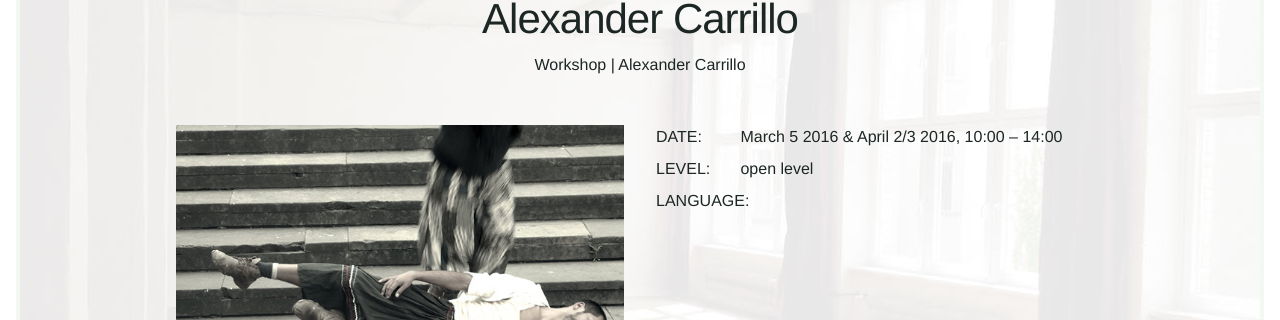
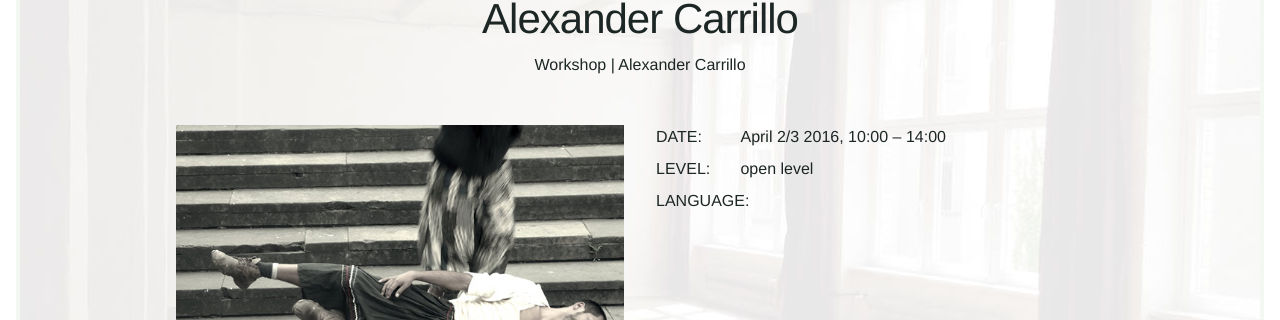
Before and after one commit to Kriesse/urbanraum, a Jekyll site: the page built from _workshops/cuerpo-presente.md, in a window 1280 px wide and 900 px high. Shown: the part 194-514 px from the top of the window. Built offline with Jekyll 4.4.1, drawn with Linux system fonts in a browser that asks for light colours; nearby versions of some CDN libraries; some of the changed text lies outside the part shown.

Commit message:
Update cuerpo-presente.md
april

```diff
--- a/_workshops/cuerpo-presente.md
+++ b/_workshops/cuerpo-presente.md
@@ -13,21 +13,17 @@
 level_de: "open level"
 
 price_en: "
-March 5 2016: First meeting price, discount for all: 25 Euro
-<br>
 April 2/3 2016: 65 Euro / Early pay before 27 of March: 60 Euro
 <br>
 "
 
 price_de: "
-5. März 2016: First meeting price, discount for all: 25 Euro
-<br>
 2./3. April 2016: 65 Euro / Early pay before 27 of March: 60 Euro
 <br>
 "
 
-date_en: "March 5 2016 & April 2/3 2016"
-date_de: "5. März 2016 & 2./3. April 2016"
+date_en: "April 2/3 2016"
+date_de: "2./3. April 2016"
 
 time: "10:00 am"
 endtime: "2:00 pm"
```
